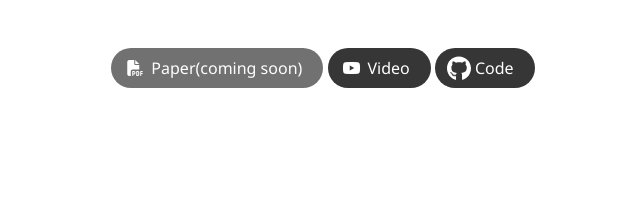
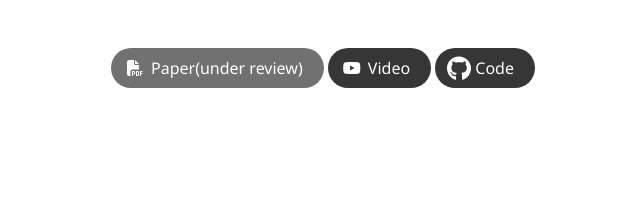
Before and after one commit to XXLiu-HNU/mp-cde, a plain HTML site: page index.html in a window 1280 px wide. Shown: the part 589-787 px from the top of the page, 317-957 px from the left. Drawn offline with nearby package versions, Linux system fonts and the light colour scheme; some icons are missing; a web font is replaced by a local one.

Commit message:
Change to under review

```diff
--- a/index.html
+++ b/index.html
@@ -117,7 +117,7 @@
                 <span class="icon">
                     <i class="fas fa-file-pdf"></i>
                 </span>
-                <span>Paper(coming soon)</span>
+                <span>Paper(under review)</span>
             </a>
             </span>
 
```
